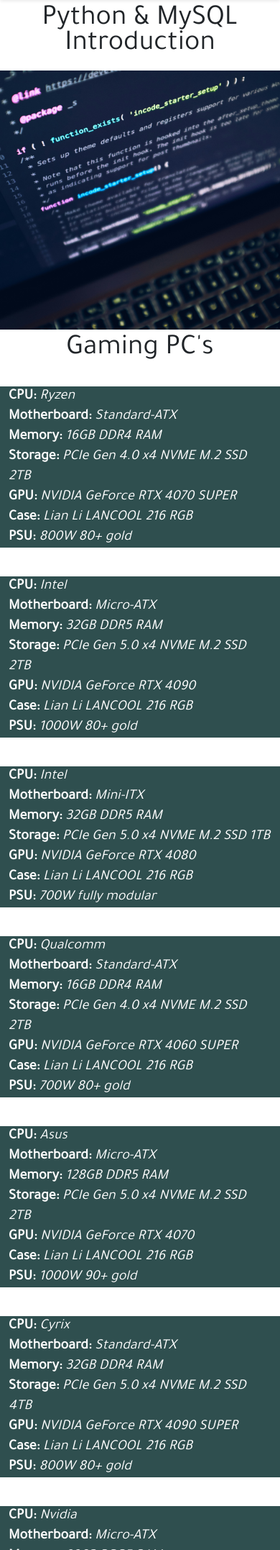
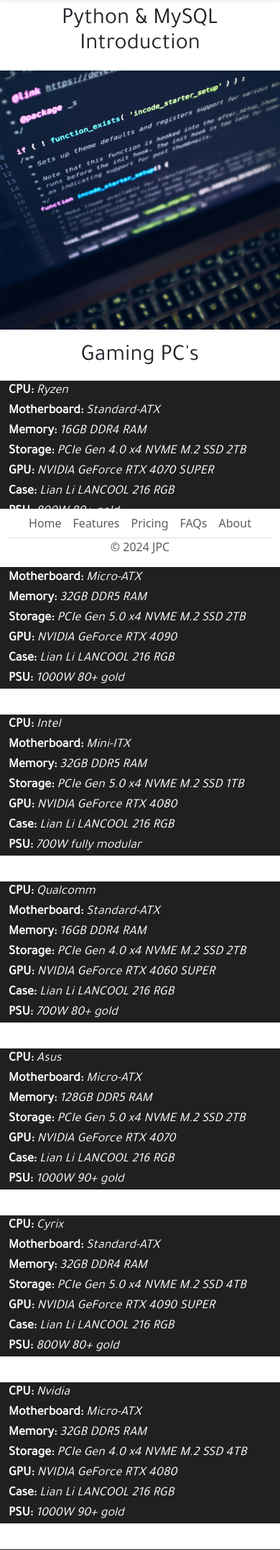
Before and after one commit to javierpalomares100/JP-WebApp, a Flask app: page / in a window 390 px wide. Shown: the part 56-2210 px from the top of the page at 72% size. Run offline with Flask 3, Linux system fonts and the light colour scheme.

Commit message:
added mobile css

```diff
--- a/static/css/indexStyles.css
+++ b/static/css/indexStyles.css
@@ -12,6 +12,10 @@
     font-size: 20px;
     line-height: 28px;
   }
+  .heading {
+    text-align: center;
+    line-height: 35px;
+  }
   .copyRight {
     font-size: 18px;
     color: rgb(100, 100, 100);
@@ -20,9 +24,36 @@
   }
 
   .child {
-    background: darkslategray;
+    background: #202020;
     color: white;
-    width: 400px;
+    width: 500px;
     float: left;
     margin: 1em;
   }
+
+  #mainContent {
+    margin-top: -10px;
+    width: 100%;
+    padding-right: 15px;
+    padding-left: 15px;
+    margin-right: auto;
+    margin-left: auto;
+  }
+
+  @media (max-width: 992px) {
+    #mainContent {
+      background-color: none;
+      padding-left: 0px;
+      padding-right: 0px;
+      max-width: 500px;
+    }
+  }
+
+  @media (max-width: 820px) {
+    #mainContent {
+      font-size: 18px;
+    }
+    .heading {
+      font-size: 32px;
+    }
+  }
--- /dev/null
+++ b/static/css/responsiveStyles.css
@@ -0,0 +1,48 @@
+/*
+body, html{
+    position: fixed;
+    overflow-y: scroll;
+    padding: 0;
+    margin: 0;
+    width: 100%;
+  }
+*/
+
+
+/* For mobile phones: */
+[class*="col-"] {
+width: 100%;
+}
+
+#footerDiv {
+    background-color: white;
+}
+
+h1 {
+    font-size: 40px;
+}
+
+ /* Extra small devices (phones, 600px and down) */
+ @media only screen and (max-width: 600px) {
+
+ }
+
+ /* Small devices (portrait tablets and large phones, 600px and up) */
+ @media only screen and (min-width: 600px) {
+
+ }
+
+ /* Medium devices (landscape tablets, 768px and up) */
+ @media only screen and (min-width: 768px) {
+
+ }
+
+ /* Large devices (laptops/desktops, 992px and up) */
+ @media only screen and (min-width: 992px) {
+
+ }
+
+ /* Extra large devices (large laptops and desktops, 1200px and up) */
+ @media only screen and (min-width: 1200px) {
+
+ }
--- a/templates/footer.html
+++ b/templates/footer.html
@@ -1,6 +1,6 @@
-<div class="container">
-    <footer class="py-3 my-4">
-      <ul class="nav justify-content-center border-bottom pb-3 mb-3">
+<div id="footerDiv" class="container-fluid fixed-bottom" style="background-color: none;">
+    <footer class="">
+      <ul class="nav justify-content-center border-bottom ">
         <li class="nav-item"><a href="#" class="nav-link px-2 text-body-secondary">Home</a></li>
         <li class="nav-item"><a href="#" class="nav-link px-2 text-body-secondary">Features</a></li>
         <li class="nav-item"><a href="#" class="nav-link px-2 text-body-secondary">Pricing</a></li>
@@ -9,4 +9,4 @@
       </ul>
       <p class="text-center text-body-secondary">&copy; 2024 JPC</p>
     </footer>
-  </div>
+</div>
--- a/templates/index.html
+++ b/templates/index.html
@@ -5,18 +5,11 @@
     <meta name="viewport" content="width=device-width, initial-scale=1">
     <title>JP's Site</title>
     <link href="https://cdn.jsdelivr.net/npm/bootstrap@5.3.3/dist/css/bootstrap.min.css" rel="stylesheet" integrity="sha384-QWTKZyjpPEjISv5WaRU9OFeRpok6YctnYmDr5pNlyT2bRjXh0JMhjY6hW+ALEwIH" crossorigin="anonymous">
+    <link href="static/css/responsiveStyles.css" rel="stylesheet" type='text/css'>
     <link href="static/css/indexStyles.css" rel="stylesheet" type='text/css'>
     <link href="static/css/fonts.css" rel="stylesheet" type='text/css'>
 
     <style>
-      h1 {
-        font-size: 40px;
-      }
-      .heading {
-        text-align: center;
-        line-height: 35px;
-      }
-
     </style>
   </head>
   <body>
@@ -25,21 +18,26 @@
         <h1 class="heading fontTajawal" style="padding-top: 10px; padding-bottom: 10px;">Python & MySQL Introduction</h1>
         <img id="banner" src="{{ url_for('static', filename='images/banner.jpg') }}" height="650" />
 
-        <div class="container-fluid" style="background-color: none;">
-            <div class="row" style="padding-top: 10px;">
-                <h1 class="heading fontTajawal">Gaming PC's</h1>
+        <div class="" style="background-color: none;">
+            <div class="" style="padding-top: 20px; background-color: none; width: 100%;">
+                <div>
+                  <h1 class="heading fontTajawal">Gaming PC's</h1>
+                </div>
+
                 <div class="col-lg-9" style="background-color: none; margin: 0 auto;">
-                    <div id="mainContent" class="bodyText fontTajawal row justify-content-center"  style="padding-top: 6px;">
+                    <div id="mainContent" class="bodyText fontTajawal row justify-content-center">
                         {% for pc in pc %}
                           {% include 'pcItem.html' %}
                         {% endfor %}
                     </div>
                 </div>
+                <div style="height: 100px;"></div>
             </div>
         </div>
 
     <script src="https://cdn.jsdelivr.net/npm/@popperjs/core@2.11.8/dist/umd/popper.min.js" integrity="sha384-I7E8VVD/ismYTF4hNIPjVp/Zjvgyol6VFvRkX/vR+Vc4jQkC+hVqc2pM8ODewa9r" crossorigin="anonymous"></script>
     <script src="https://cdn.jsdelivr.net/npm/bootstrap@5.3.3/dist/js/bootstrap.min.js" integrity="sha384-0pUGZvbkm6XF6gxjEnlmuGrJXVbNuzT9qBBavbLwCsOGabYfZo0T0to5eqruptLy" crossorigin="anonymous"></script>
+
     {% include 'footer.html' %}
 
   </body>
```
